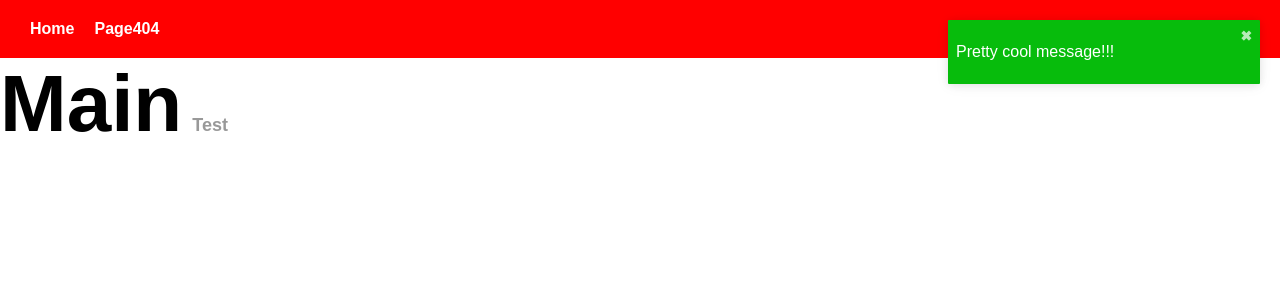
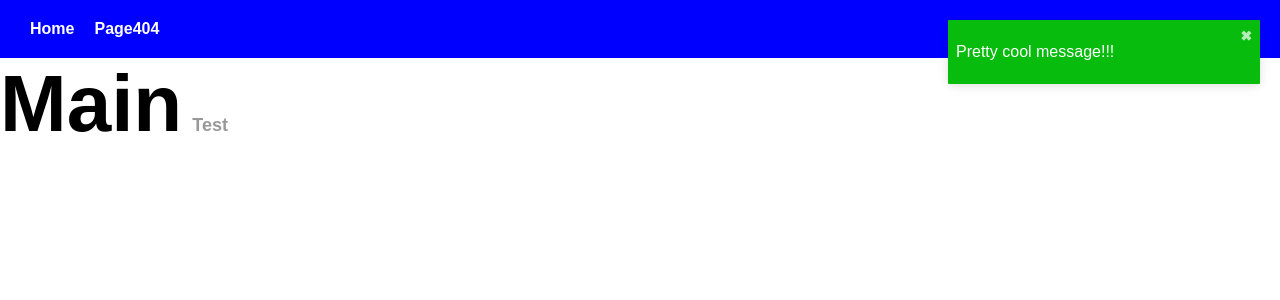
Before and after one commit to leticiabarbosasilva94/BASE-REACT, a React (Create React App) app: page / in a window 1280 px wide. Shown: the top 300 px of the page. Built offline with nearby package versions, Linux system fonts and the light colour scheme; the HTML template or start-up script is replaced by a standard one.

Commit message:
Added toastify classnames placeholder

```diff
--- a/src/App.js
+++ b/src/App.js
@@ -20,7 +20,7 @@ function App() {
           <Header />
           <Routes />
           <GlobalStyles />
-          <ToastContainer autoClose={5000} />
+          <ToastContainer autoClose={5000} className="toast-container" />
         </Router>
       </PersistGate>
     </Provider>
--- a/src/components/Header/index.js
+++ b/src/components/Header/index.js
@@ -4,8 +4,9 @@ import { Link } from 'react-router-dom';
 import { Nav } from './styled';
 
 export default function Header() {
+  const error = false;
   return (
-    <Nav error={1}>
+    <Nav error={error}>
       <Link to="/">Home</Link>
       <Link to="/page404">Page404</Link>
     </Nav>
--- a/src/styles/GlobalStyles.js
+++ b/src/styles/GlobalStyles.js
@@ -16,4 +16,13 @@ export default createGlobalStyle`
   html, body, #root {
     height: 100%;
   }
+
+  /* Toastify */
+  body .Toastify .Toastify__toast-container .Toastify__toast-container {}
+  body .Toastify .Toastify__toast-container .Toastify__toast {}
+  body .Toastify .Toastify__toast-container .Toastify__toast--error {}
+  body .Toastify .Toastify__toast-container .Toastify__toast--warning {}
+  body .Toastify .Toastify__toast-container .Toastify__toast--success {}
+  body .Toastify .Toastify__toast-container .Toastify__toast-body {}
+  body .Toastify .Toastify__toast-container .Toastify__progress-bar {}
 `;
```
